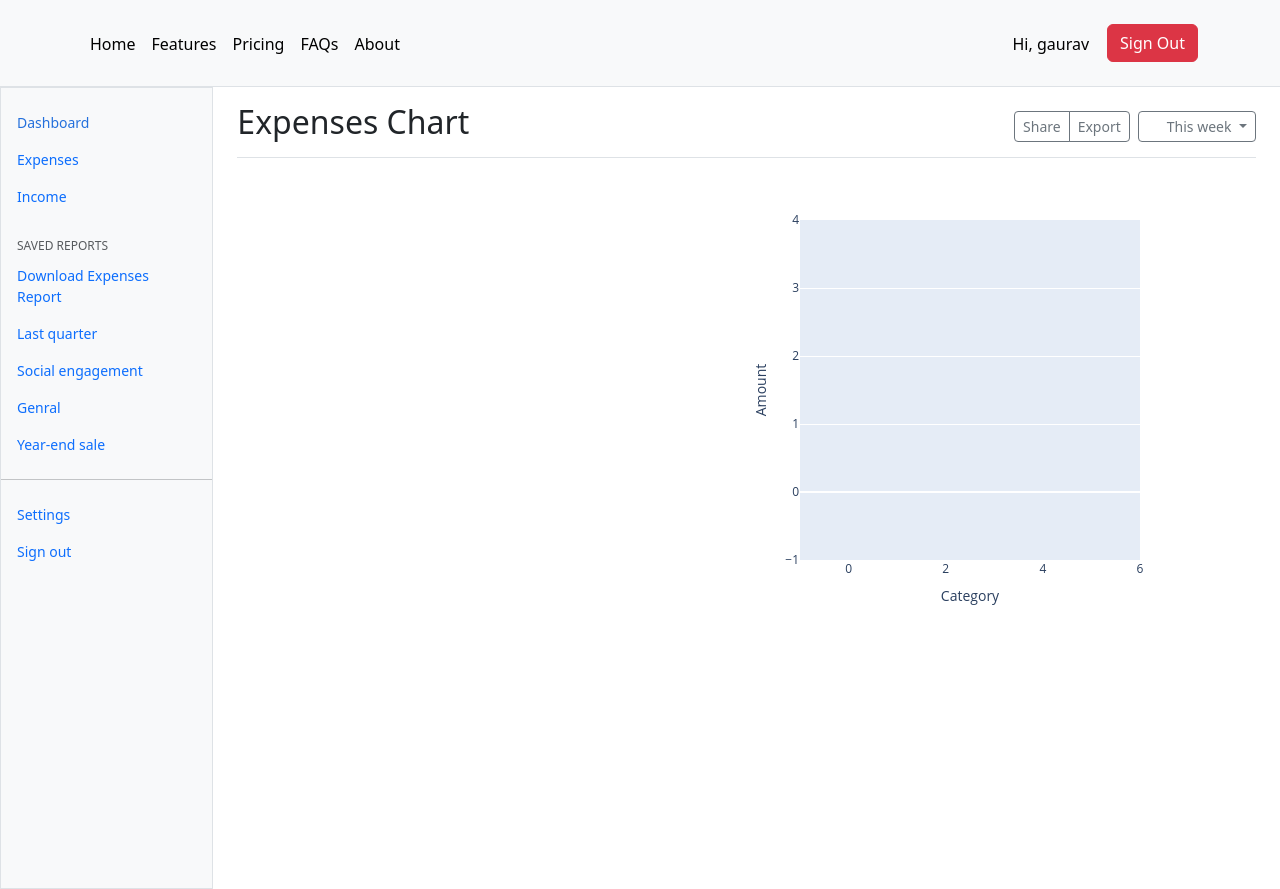
After one commit to codebygauravsharma/Expense-Tracker-Website, a Django app: page /dashboard in a window 1280 px wide. The commit adds this page. Run offline with Django 5.2, Linux system fonts and the light colour scheme; a user stored in the database is signed in; data that the repository does not hold is empty.

Commit message:
add expense dashboard
add expense dashboard , with different types of charts

```diff
--- a/authentication/views.py
+++ b/authentication/views.py
@@ -21,7 +21,8 @@ class EmailThread(threading.Thread):
 
     def __init__(self, email):
         self.email = email
-        threading.Thread.__init__(self)
+        # threading.Thread.__init__(self)
+        super().__init__()
 
     def run(self):
         self.email.send(fail_silently=False)
--- a/expenseapp/urls.py
+++ b/expenseapp/urls.py
@@ -13,5 +13,6 @@ urlpatterns = [
     path('export_csv',views.export_csv, name='export-csv'),
     path('export_excel',views.export_excel, name='export-excel'),
     path('export_pdf',views.export_pdf, name='export-pdf'),
+    path('dashboard',views.dashboard, name='dashboard'),
 
 ]
--- a/expenseapp/views.py
+++ b/expenseapp/views.py
@@ -13,6 +13,9 @@ from django.template.loader import render_to_string
 from weasyprint import HTML
 import tempfile
 from django.db.models import Sum
+import plotly.express as px
+import random as rm
+
 # Create your views here.
 
 
@@ -24,7 +27,7 @@ def index(request):
     if show_all:
         page_obj = get_expense
     else:
-        paginator = Paginator(get_expense, 5)
+        paginator = Paginator(get_expense, 10)
         page_number = request.GET.get("page")
         page_obj = Paginator.get_page(paginator, page_number)
 
@@ -209,3 +212,47 @@ def export_pdf(request):
         response.write(output.read())
 
     return response
+
+
+def dashboard(request):
+    exp = {}
+
+    expenses = Expense.objects.filter(owner=request.user)
+    get_category_lst = list(set([cat.category for cat in expenses]))
+
+    for cat in get_category_lst:
+        if cat not in exp.keys():
+            exp[cat] = 0
+        get_amount = [expense.amount for expense in expenses.filter(category = cat)]
+        exp[cat] += sum(get_amount) if get_amount else 0
+
+    data = {
+        "Category" : [i for i in exp.keys()],
+        "Amount" : [i for i in exp.values()]
+    }
+
+    # Making a Different types of charts
+
+    rc = rm.randrange(0,3)
+    match rc:
+        case 0:
+                fig = px.pie(data, names = 'Category', values = 'Amount')
+        case 1:
+                fig = px.bar(data, x = 'Category', y = 'Amount')
+        case 2:
+                fig = px.line(data, x = 'Category', y = 'Amount')
+
+    config = {
+            "displaylogo": False,
+            "showLink": False,
+            "displayModeBar": False,
+            'modeBarButtonsToRemove': ['zoom2d', 'pan2d', 'select2d', 'lasso2d', 'zoomIn2d', 'zoomOut2d', 'autoScale2d', 'resetScale2d'],
+    }
+    chart_html = fig.to_html(full_html=False, config=config)
+
+    context = {
+                "chart_html": chart_html,
+               "expenses":expenses,
+               "rc":rc,
+            }
+    return render(request, "dashboard.html",context)
--- /dev/null
+++ b/static/css/dashboard.css
@@ -0,0 +1,12 @@
+.show-chart{
+    position: absolute;
+    top: 160px;
+    right: 60px;
+    height: 480px;
+    width: 500px;
+}
+#dashboard-table{
+    width: 30%;
+    margin-left: 60px;
+    margin-top: 50px;
+}
--- a/static/js/main.js
+++ /dev/null
@@ -1 +0,0 @@
-console.log('1111', 1111)
--- a/templates/base.html
+++ b/templates/base.html
@@ -10,6 +10,7 @@
   <link rel="stylesheet" href="{% static 'css/sidebar.css' %}">
 
   {% block linkcssfile %}{% endblock %}
+  {% block linkjsfile %}{% endblock %}
   <link href="https://cdn.jsdelivr.net/npm/bootstrap@5.3.3/dist/css/bootstrap.min.css" rel="stylesheet" integrity="sha384-QWTKZyjpPEjISv5WaRU9OFeRpok6YctnYmDr5pNlyT2bRjXh0JMhjY6hW+ALEwIH" crossorigin="anonymous">
   <script src="https://cdn.jsdelivr.net/npm/bootstrap@5.3.3/dist/js/bootstrap.bundle.min.js" integrity="sha384-YvpcrYf0tY3lHB60NNkmXc5s9fDVZLESaAA55NDzOxhy9GkcIdslK1eN7N6jIeHz" crossorigin="anonymous"></script>
   </head>
@@ -59,7 +60,9 @@
     <main class="col-md-9 ms-sm-auto col-lg-10 px-md-4">
       {% block content %}
       <div class="d-flex justify-content-between flex-wrap flex-md-nowrap align-items-center pt-3 pb-2 mb-3 border-bottom">
+        {% block dashboard-heading %}
         <h1 class="h2">Dashboard</h1>
+        {% endblock %}
         <div class="btn-toolbar mb-2 mb-md-0">
           <div class="btn-group me-2">
             <button type="button" class="btn btn-sm btn-outline-secondary">Share</button>
@@ -71,9 +74,9 @@
           </button>
         </div>
       </div>
+      {% block inside-dashboard %}{% endblock %}
       {% comment %} <canvas class="my-4 w-100" id="myChart" width="900" height="380"></canvas> {% endcomment %}
-      <h2>Section title</h2>
-      <div class="table-responsive small">
+      {% comment %} <div class="table-responsive small">
         <table class="table table-striped table-sm">
           <thead>
             <tr>
@@ -178,7 +181,7 @@
             </tr>
           </tbody>
         </table>
-      </div>
+      </div> {% endcomment %}
 
 
       {% endblock %}
--- /dev/null
+++ b/templates/dashboard.html
@@ -0,0 +1,34 @@
+{% extends "base.html" %}
+{% load static %}
+{% block linkcssfile %}
+<link rel="stylesheet" href="{% static "css/dashboard.css" %}">
+{% endblock %}
+
+{% block dashboard-heading %}
+<h2 class="chart-heading">Expenses Chart</h2>
+{% endblock %}
+{% block inside-dashboard  %}
+<div class="show-chart">
+    {{ chart_html|safe }}
+</div>
+{% if expenses.count %}
+<div class="app-table">
+    <table id="dashboard-table" class="table table-strippped table-hover">
+        <thead>
+            <tr>
+                <th>Amount</th>
+                <th>Category</th>
+            </tr>
+        </thead>
+        <tbody>
+            {% for ex in expenses %}
+            <tr>
+                <td>{{ex.amount}}</td>
+                <td>{{ex.category}}</td>
+            </tr>
+            {% endfor %}
+        </tbody>
+    </table>
+</div>
+{% endif %}
+{% endblock %}
--- a/templates/partials/_sidebar.html
+++ b/templates/partials/_sidebar.html
@@ -8,7 +8,7 @@
       <div class="offcanvas-body d-md-flex flex-column p-0 pt-lg-3 overflow-y-auto">
         <ul class="nav flex-column">
           <li class="nav-item">
-            <a class="nav-link d-flex align-items-center gap-2 active" aria-current="page" href="#">
+            <a class="nav-link d-flex align-items-center gap-2 active" aria-current="page" href="{% url "dashboard" %}">
               Dashboard
             </a>
           </li>
```
Also changed, not shown: expenseswebsite/settings.py (+6 -5 lines).
